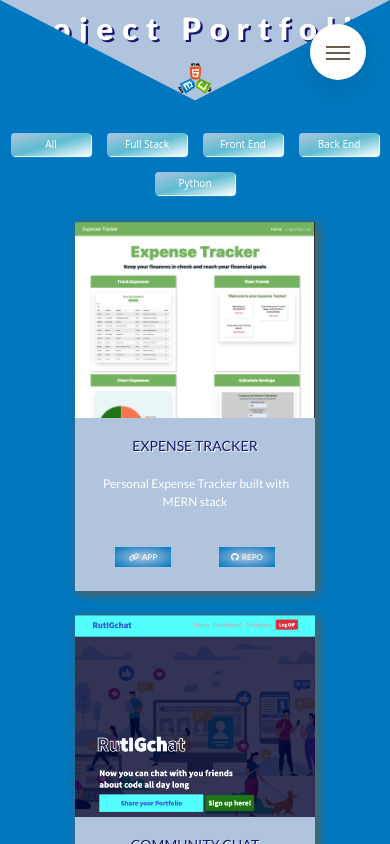
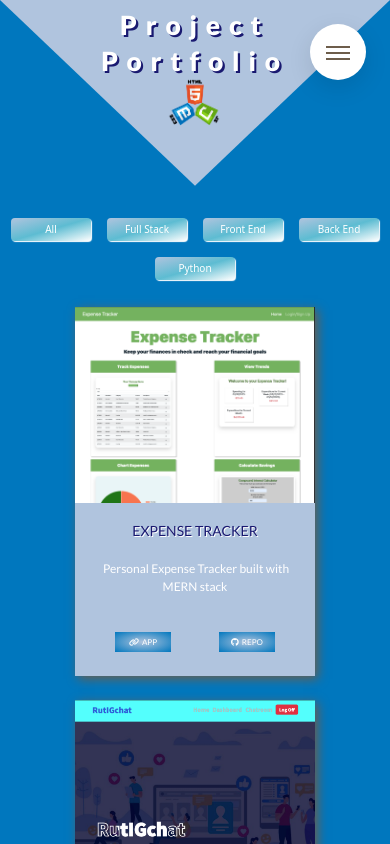
Before and after one commit to BillStephens2022/my_portfolio, a React (Create React App) app: page /portfolio in a window 390 px wide. Shown: the top 844 px of the page. Built offline with nearby package versions, Linux system fonts and the light colour scheme.

Commit message:
improved responsiveness of portfolio page on phones

```diff
--- a/src/css/style.css
+++ b/src/css/style.css
@@ -559,6 +559,9 @@ html {
     background-color: lightsteelblue;
     margin-bottom: 3rem;
     clip-path: polygon(50% 100%, 0 0, 100% 0); }
+    @media only screen and (max-width: 37.5em) {
+      .portfolio__hero {
+        height: 22vh; } }
     .portfolio__hero-header {
       padding: 1.5rem;
       color: #fff;
@@ -569,11 +572,22 @@ html {
       letter-spacing: 1rem; }
       .portfolio__hero-header:hover {
         transform: scale(1.1); }
+      @media only screen and (max-width: 37.5em) {
+        .portfolio__hero-header {
+          font-size: 3rem;
+          padding-bottom: 0; } }
+    @media only screen and (max-width: 37.5em) {
+      .portfolio__hero-headerspan {
+        display: block;
+        padding-top: .5rem; } }
     .portfolio__hero-logo {
       width: 10%;
       transition: 1s; }
       .portfolio__hero-logo:hover {
         transform: rotate(360deg); }
+      @media only screen and (max-width: 37.5em) {
+        .portfolio__hero-logo {
+          width: 15%; } }
   .portfolio__buttons--btn {
     width: 10rem;
     margin: 1rem;
--- a/src/pages/Portfolio.js
+++ b/src/pages/Portfolio.js
@@ -15,7 +15,7 @@ function Portfolio() {
     return (
         <div className="portfolio">
         <div className="portfolio__hero">
-            <h1 className="portfolio__hero-header">Project Portfolio</h1>
+            <h1 className="portfolio__hero-header">Project <span className="portfolio__hero-headerspan">Portfolio</span></h1>
             <img className="portfolio__hero-logo" src="../../images/webdev.png" alt="web dev logo"/>
         </div>
         <div classname="portfolio__buttons">
--- a/src/sass/pages/_portfolio.scss
+++ b/src/sass/pages/_portfolio.scss
@@ -5,9 +5,12 @@
 
     &__hero {
       background-color: $color-blue-light-3;
-
       margin-bottom: 3rem;
       clip-path: polygon(50% 100%, 0 0, 100% 0);
+
+      @include respond(phone) {
+        height: 22vh;
+      }
 
       &-header {
         padding: 1.5rem;
@@ -21,8 +24,21 @@
         &:hover {
             transform: scale(1.1);
         }
+
+        @include respond(phone) {
+          font-size: 3rem;
+          padding-bottom: 0;
+        }
+
       }
 
+      &-headerspan {
+        @include respond(phone) {
+          display: block;
+          padding-top: .5rem;
+
+        }
+      }
       &-logo {
         width: 10%;
         transition: 1s;
@@ -30,6 +46,10 @@
         &:hover {
           transform: rotate(360deg);
 
+        }
+
+        @include respond(phone) {
+          width: 15%;
         }
       }
     }
```
